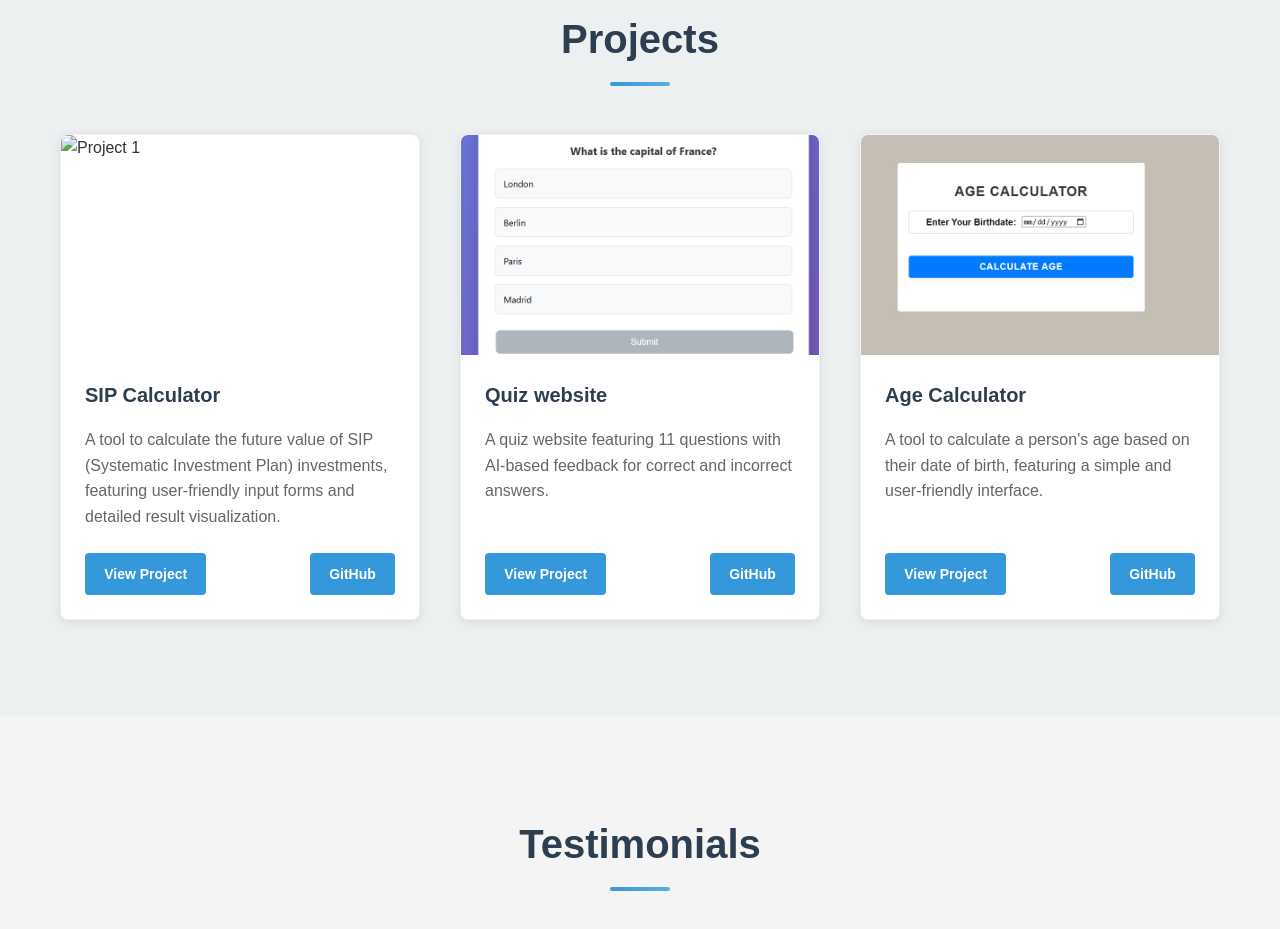
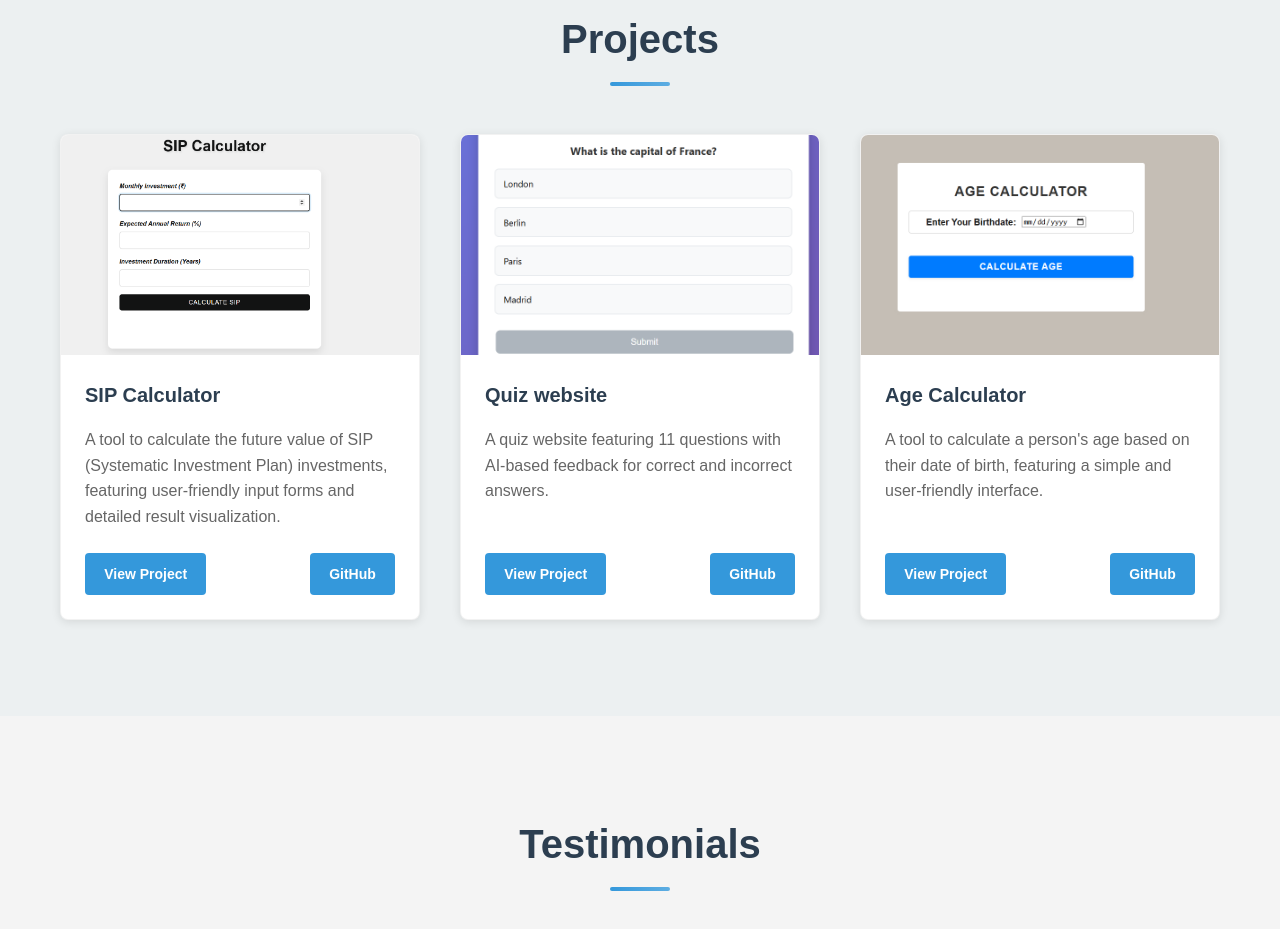
Before and after one commit to Atharva3296/Potfolio.github.io, a plain HTML site: page index.html in a window 1280 px wide. Shown: the part 2240-3169 px from the top of the page. Drawn offline with Linux system fonts and the light colour scheme.

Commit message:
index.html

```diff
--- a/index.html
+++ b/index.html
@@ -79,7 +79,7 @@
                 <h2 class="section-title">Projects</h2>
                 <div class="projects-grid">
                     <div class="project">
-                        <img src="SIP Calculator.png" alt="Project 1" class="project-image">
+                        <img src="SIP.png" alt="Project 1" class="project-image">
                         <div class="project-content">
                             <h3>SIP Calculator</h3>
                             <p>A tool to calculate the future value of SIP (Systematic Investment Plan) investments, featuring user-friendly input forms and detailed result visualization.</p>
```
